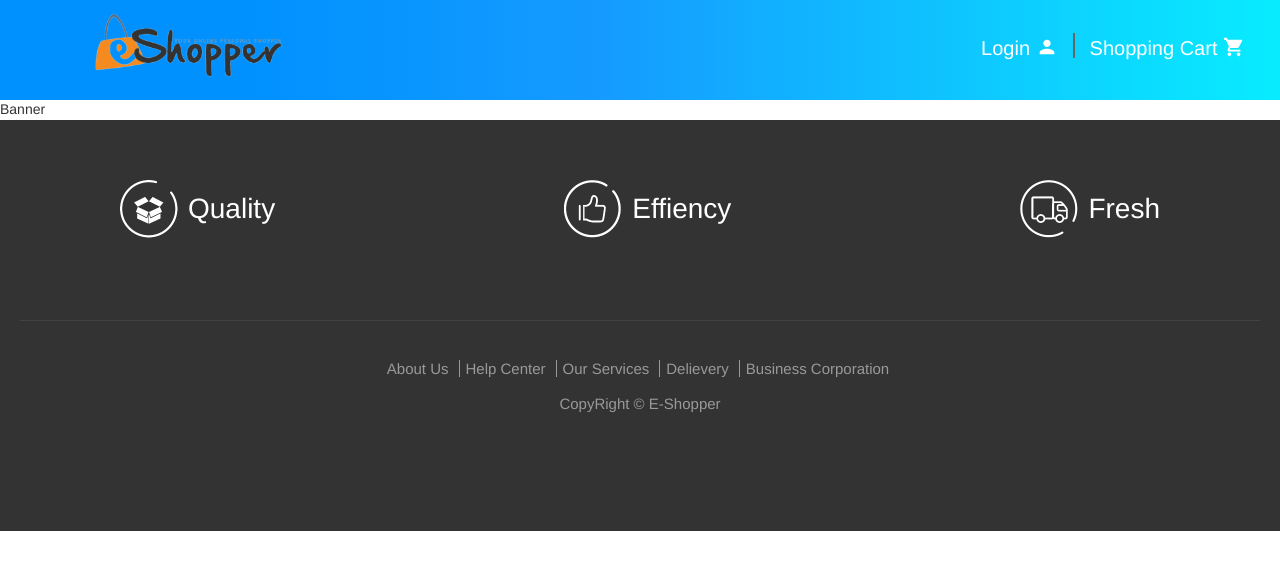
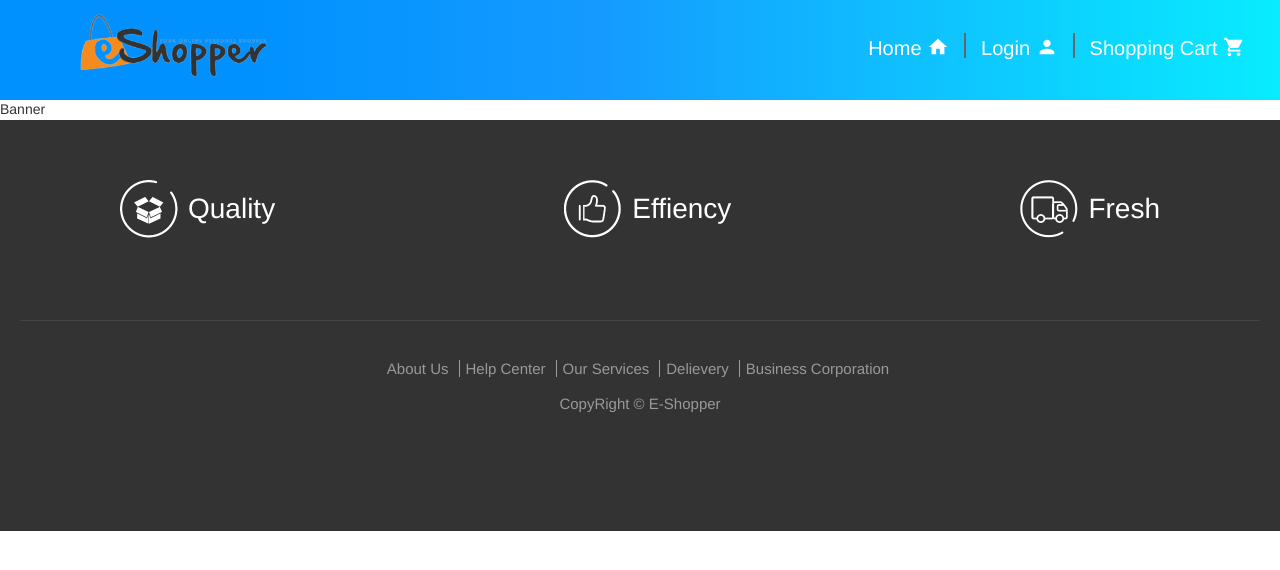
Before and after one commit to imnkywf/e-shopper, a React (Create React App) app: page /home in a window 1280 px wide. Shown: the top 570 px of the page. Built offline with nearby package versions, Linux system fonts and the light colour scheme.

Commit message:
add home link and chanegd css style

```diff
--- a/src/App.js
+++ b/src/App.js
@@ -1,7 +1,6 @@
 import './App.css';
 import Header from './Components/Header'
 import Footer from './Components/Footer'
-import Home from './Components/Header'
 
 function App() {
   return (
--- a/src/Components/Header/index.css
+++ b/src/Components/Header/index.css
@@ -26,7 +26,14 @@
   height: 90px;
 }
 
-.topnav .navs a {
+.topnav .navs li:hover .link,
+.topnav .navs li:hover .userIcon,
+.topnav .navs li:hover .cartIcon,
+.topnav .navs li:hover .homeIcon {
+  color: orange;
+}
+
+.topnav .navs .link {
   font-size: 20px;
   display: inline-block;
   line-height: 1;
@@ -35,15 +42,17 @@
   color: white;
 }
 
+
 .topnav .navs li:last-child a,
 .topnav .navs li:first-child a {
   border: none;
 }
 
 .userIcon,
-.cartIcon {
+.cartIcon,
+.homeIcon {
   position: relative;
   top: 3px;
-  color: white !important;
+  color: white;
   font: 22px "Helvetica Neue", Helvetica, Arial, "Microsoft Yahei", "Hiragino Sans GB", "Heiti SC", "WenQuanYi Micro Hei", sans-serif !important;
 }
--- a/src/Components/Header/index.jsx
+++ b/src/Components/Header/index.jsx
@@ -1,5 +1,6 @@
 import React, { Fragment } from 'react'
 import { NavLink, useRoutes } from 'react-router-dom'
+import HomeIcon from '@mui/icons-material/Home';
 import PersonIcon from '@mui/icons-material/Person';
 import ShoppingCartIcon from '@mui/icons-material/ShoppingCart';
 import './index.css'
@@ -15,11 +16,13 @@ export default function Header() {
           <ul className="navs">
             <li className='logo'><NavLink to='home'><img src={logo} alt="logo" /></NavLink></li>
             <li>
-              <NavLink to='login'>Login <PersonIcon className='userIcon' /></NavLink>
+              <NavLink to='home' className='link'>Home <HomeIcon className='homeIcon' /></NavLink>
             </li>
-
             <li>
-              <NavLink to='cart'>Shopping Cart <ShoppingCartIcon className='cartIcon' /></NavLink>
+              <NavLink to='login' className='link'>Login <PersonIcon className='userIcon' /></NavLink>
+            </li>
+            <li>
+              <NavLink to='cart' className='link'>Shopping Cart <ShoppingCartIcon className='cartIcon' /></NavLink>
             </li>
 
           </ul>
```
